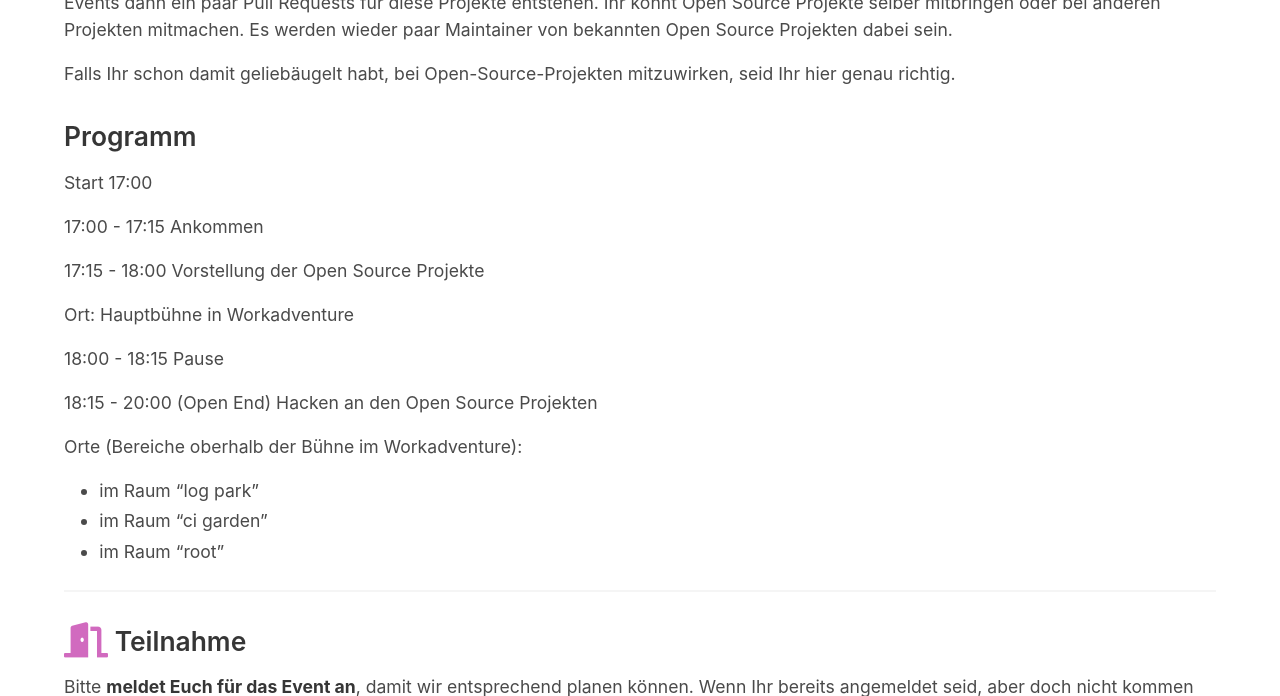
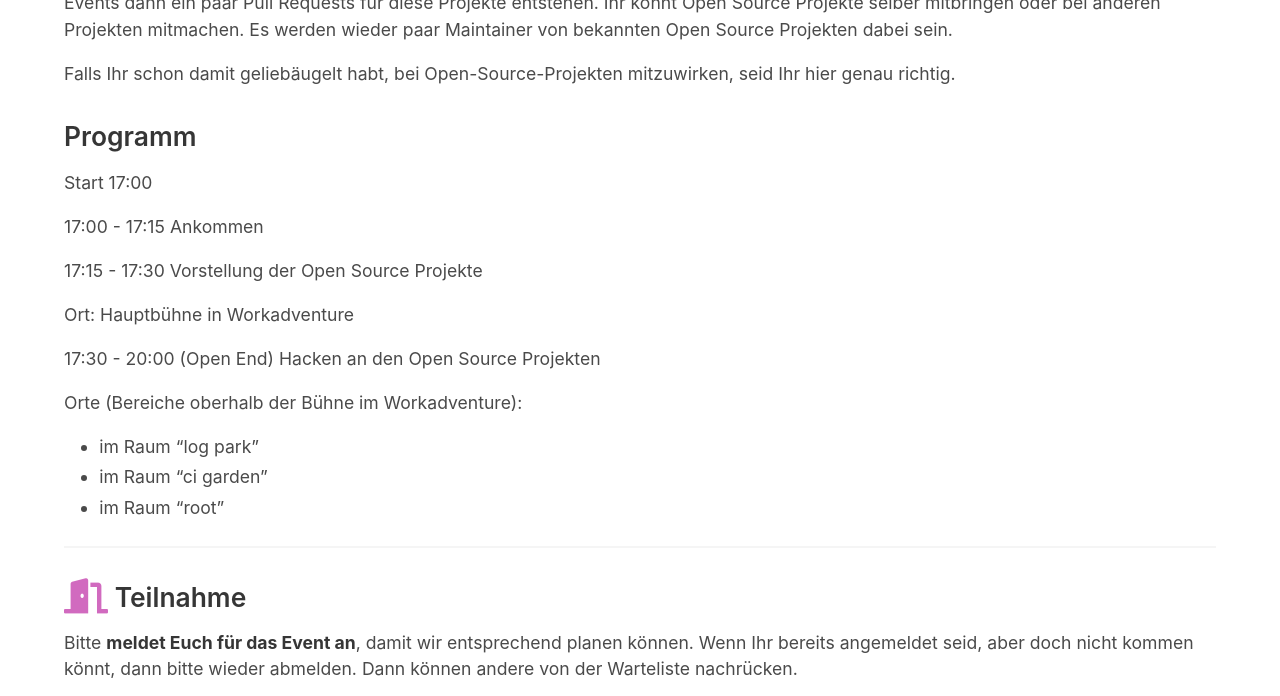
Before and after one commit to CyberLandConf/CyberLandConf.github.io, a Jekyll site: the page built from pages/events/2021-12-cyberland-open-source-camp.md, in a window 1280 px wide and 900 px high, scrolled down 797 px, cut to the strip 0-696 px from the top of the window. Built offline with Jekyll 4.4.1, drawn with Linux system fonts in a browser that asks for light colours.

Commit message:
adjust timeline

```diff
--- a/pages/events/2021-12-cyberland-open-source-camp.md
+++ b/pages/events/2021-12-cyberland-open-source-camp.md
@@ -29,13 +29,11 @@ Start 17:00
 
 17:00 - 17:15 Ankommen
 
-17:15 - 18:00 Vorstellung der Open Source Projekte
+17:15 - 17:30 Vorstellung der Open Source Projekte
 
 Ort: Hauptbühne in Workadventure
 
-18:00 - 18:15 Pause
-
-18:15 - 20:00 (Open End) Hacken an den Open Source Projekten
+17:30 - 20:00 (Open End) Hacken an den Open Source Projekten
 
 Orte (Bereiche oberhalb der Bühne im Workadventure):
 * im Raum "log park"
```
